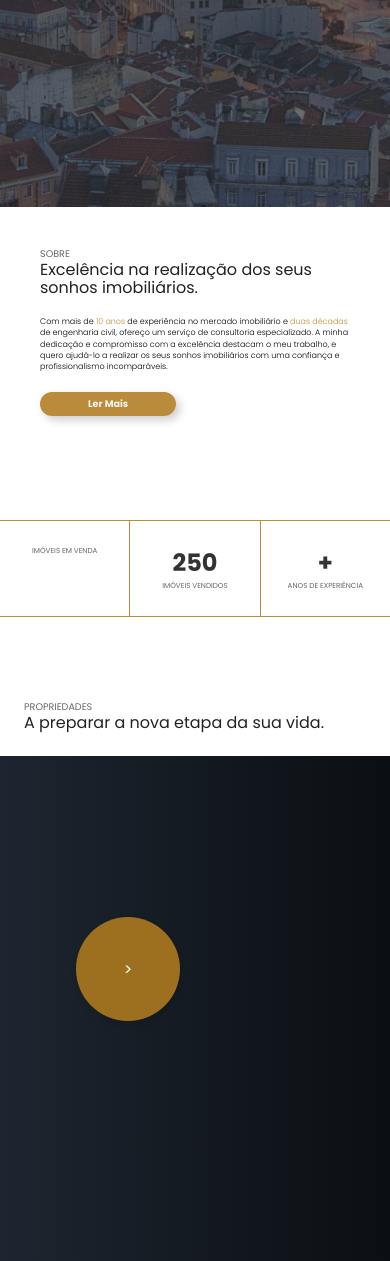
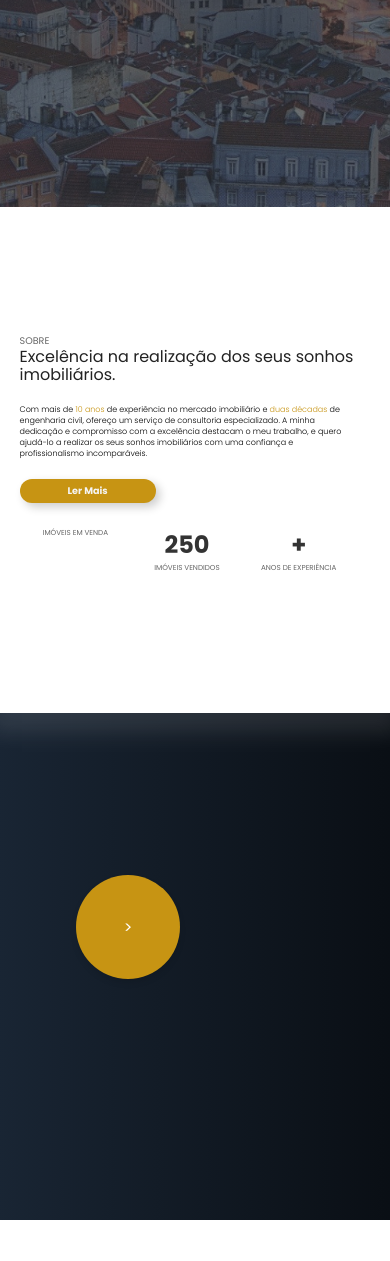
Before and after one commit to TiagoLealPalma/Site-Magda, a Django app: template SiteMagda/templates/magda/home.html in a window 390 px wide. Shown: the part 637-1898 px from the top of the page. Run offline with Django 3.2, Linux system fonts and the light colour scheme; the template is opened without the code that fills it, so the values that code supplies are empty.

Commit message:
Design changes (About-section)

```diff
--- a/SiteMagda/magda/views.py
+++ b/SiteMagda/magda/views.py
@@ -81,7 +81,10 @@ def load_for_sale(request):
     if preco != "":
         try:
             price = int(preco)
-            properties = properties.filter(price__lte=int(price))
+            if tipologia != "1":
+                properties = properties.filter(price__lte=int(price))
+            else:
+                properties = properties.filter(price__gte=int(price))
         except ValueError:
             pass
 
--- a/SiteMagda/static/styles.css
+++ b/SiteMagda/static/styles.css
@@ -203,27 +203,59 @@ body::-webkit-scrollbar {
     padding: 12px 24px;
   }
 }
+
 .about-section {
-  background-size: cover;
-  background-position: center center;
-  background-repeat: no-repeat;
+  width: 100vw;
   height: 70vh;
   box-sizing: border-box;
   overflow: hidden;
   position: relative;
   display: flex;
+  justify-content: center;
+  box-shadow: rgba(255, 255, 255, 0.1) 0 10px 20px 10px;
+
+
+}
+
+.about-section .content{
+  width: clamp(760px, 80%, 1500px);
+  height: 100%;
+  display: flex;
+  justify-content: center;
   flex-direction: row;
 }
 
+
+.about-section .right {
+  width:50%;
+  box-sizing: border-box; /* Ensure padding is included in height calculation */
+  overflow: hidden; /* Hide any overflow issues */
+  flex: 1;
+  margin: 0;
+  display: flex;
+  justify-content: right;
+  align-items: center;
+}
+
+.about-section .right .padded-background {
+  width: 100%;
+  aspect-ratio: 9/16;
+  background-clip: content-box;
+  background-image: url("/static/landingpage/FotoMagda.png"); /* Replace with your image path */
+  background-repeat: no-repeat; /* Prevent the image from repeating */
+  padding: 2vw 1rem;
+  overflow: hidden;
+  max-height: clamp(450px, 90%, 1000px);
+  height: 100%;
+  background-size: cover;
+}
+
 .about-section .left {
-  flex: 1;
+  width: 50%;
+  padding-right: 2rem;
   display: flex;
   flex-direction: column;
-}
-
-.top-left {
-  flex: 3;
-  padding: 5rem 5rem 5rem 5rem;
+  justify-content: center;
 }
 
 .top-left h2 {
@@ -266,19 +298,13 @@ body::-webkit-scrollbar {
 }
 
 .bottom-left {
-  flex: 3;
   display: flex;
   flex-direction: column;
   justify-content: right;
   align-items: stretch;
 }
 
-.filler {
-  flex: 1.1;
-}
-
 .spacing {
-  flex: 1;
   display: flex;
   flex-direction: row;
   align-items: stretch;
@@ -287,10 +313,7 @@ body::-webkit-scrollbar {
 .info-box {
   flex: 1;
   text-align: center;
-  padding: 3rem 0;
-  border-left: thin solid var(--secondary-color);
-  border-bottom: thin solid var(--secondary-color);
-  border-top: thin solid var(--secondary-color);
+  padding-top: 3rem;
 }
 
 .info-number {
@@ -308,16 +331,11 @@ body::-webkit-scrollbar {
 }
 
 @media (max-width: 1000px) {
-  .about-section {
-    flex-direction: column;
-    height: 70vh;
-  }
+
   .property-title {
     height: 15vh !important;
   }
-  .about-section .right {
-    display: none !important;
-  }
+
   .info-box {
     margin-bottom: 1.5rem;
   }
@@ -369,8 +366,10 @@ body::-webkit-scrollbar {
 
 /* Propriedades */
 .property-title {
-  height: 35vh;
+  height: 15vh;
   display: flex;
+  justify-content: center;
+  text-align: center;
   flex-direction: column;
   box-shadow: 0 5px 5px rgba(0, 0, 0, 0.2);
 }
@@ -379,7 +378,7 @@ body::-webkit-scrollbar {
   color: #666;
   font-size: 1.2rem;
   text-transform: uppercase;
-  margin: 3.2rem 0 0 0;
+  margin: 2rem 0 0 0;
   font-weight: normal;
 }
 
@@ -1037,8 +1036,25 @@ feedback-quote {
     width: 20vw;
   }
   .about-section {
-    height: max(50vh, 350px);
+    height: max(60vh, 350px);
   }
+
+  .about-section .content{
+    width: 90%;
+  }
+
+  .about-section .right{
+    width: 45%;
+  }
+
+  .about-section .right .padded-background{
+    height: 80%;
+  }
+
+  .about-section .left{
+    width: 50%;
+  }
+
   .feedback-section {
     height: 50vh;
   }
@@ -1052,6 +1068,15 @@ feedback-quote {
   :root {
     font-size: 8px;
   }
+
+  .about-section .right{
+    display: none;
+  }
+
+  .about-section .left{
+    width: 100%;
+  }
+
   .property-view {
     height: 60vh;
   }
--- a/SiteMagda/templates/magda/forSale.html
+++ b/SiteMagda/templates/magda/forSale.html
@@ -44,6 +44,7 @@
                         <option value="300000" {% if request.GET.preco == "300000" %}selected{% endif %}>Até 300.000€</option>
                         <option value="500000" {% if request.GET.preco == "500000" %}selected{% endif %}>Até 500.000€</option>
                         <option value="800000" {% if request.GET.preco == "800000" %}selected{% endif %}>Até 800.000€</option>
+                        <option value="800000" {% if request.GET.preco == "1" %}selected{% endif %}>Superior 800 €</option>
                     </select>
                     <button style="min-width: 20rem;" type="submit">Filtrar</button>
                 </div>
--- a/SiteMagda/templates/magda/home.html
+++ b/SiteMagda/templates/magda/home.html
@@ -37,6 +37,7 @@
 
     </div>
     <div class="about-section" >
+        <div class="content">
             <div class="left">
                 <div class="top-left">
                     <h2 class="hidden">SOBRE</h2>
@@ -48,13 +49,9 @@
                     destacam o meu trabalho, e quero ajudá-lo a realizar os seus sonhos imobiliários com uma confiança e
                     profissionalismo incomparáveis.
                     </p>
-                <a href="#" class="about-button hidden">Ler Mais
-
-                </a>
+                    <a href="#" class="about-button hidden">Ler Mais </a>
                 </div>
                 <div class="bottom-left">
-                    <div class="filler">
-                    </div>
                     <div class="spacing">
                         <div class="info-box " style="border-left: unset" >
                             <span class="info-number hidden">{{ number_of_properties }}</span>
@@ -77,15 +74,9 @@
                 <div class="padded-background"></div>
             </div>
         </div>
+    </div>
 
     <div class="property-section">
-        <div class="property-title">
-            <div class="filler"></div>
-            <div style="flex: 1; padding: max(20px, 3rem); " >
-            <h2 class="hidden">Propriedades</h2>
-            <h1 class="hidden">A preparar a nova etapa da sua vida.</h1>
-            </div>
-        </div>
         <div class="property-view">
                 <div class="property-slider hidden">
                     {% for prop in properties %}
```
Also changed, not shown: other parts of SiteMagda/static/styles.css (+4 -25 lines). Lines whose indentation alone changed are shown as unchanged.
